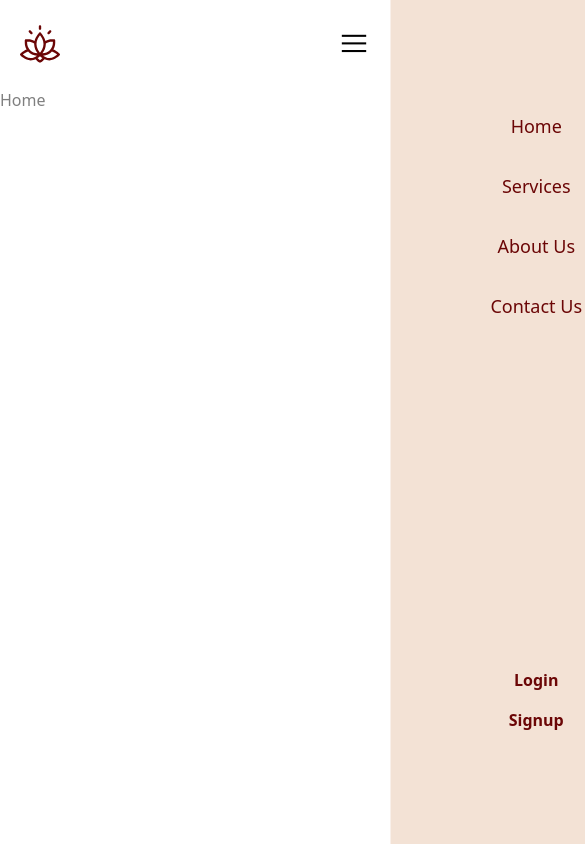
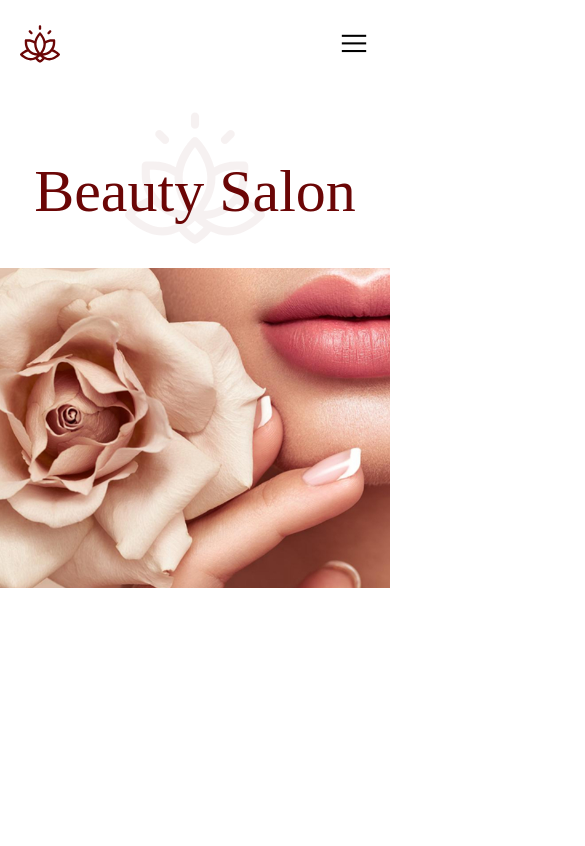
Before and after one commit to rajkishort596/Beauty-salon, a React (Vite) app in the folder client/: page / in a window 390 px wide. Shown: the top 846 px of the page, 585 px wide, since content can reach past the window. Built offline with nearby package versions, Linux system fonts and the light colour scheme; a web font is replaced by a local one.

Commit message:
Added Hero component with responsive design and background image

```diff
--- a/client/src/components/Container/Container.jsx
+++ b/client/src/components/Container/Container.jsx
@@ -1,6 +1,8 @@
 const Container = ({ children, className = "" }) => {
   return (
-    <div className={`max-w-[1400px] mx-auto ${className}`}>{children}</div>
+    <div className={`w-full overflow-x-hidden mx-auto ${className}`}>
+      {children}
+    </div>
   );
 };
 
--- a/client/src/components/Header/Header.jsx
+++ b/client/src/components/Header/Header.jsx
@@ -4,6 +4,7 @@ import images from "../../constants/images";
 
 const Header = ({ isAuthenticated = false }) => {
   const [isOpen, setIsOpen] = useState(false);
+
   const navLinks = [
     { name: "Home", path: "/" },
     { name: "Services", path: "/service" },
@@ -12,8 +13,8 @@ const Header = ({ isAuthenticated = false }) => {
   ];
 
   return (
-    <header>
-      <nav className="max-w-7xl mx-auto flex items-center justify-between py-6 px-5 md:px-18 md:py-8">
+    <header className="overflow-x-hidden">
+      <nav className="max-w-7xl mx-auto flex items-center justify-between py-6 px-5 md:px-18 md:py-8 ">
         {/* LOGO */}
         <div className="flex items-center cursor-pointer gap-4">
           <Link to="/">
@@ -87,13 +88,12 @@ const Header = ({ isAuthenticated = false }) => {
         </div>
       </nav>
       {/* MOBILE MENU */}
+      {isOpen && (
         <div
           className={`md:hidden px-4 py-8 w-3/4 bg-bg flex flex-col justify-between h-[100vh] absolute top-0 right-0
-                      transition-transform duration-300 ease-in-out
-                      ${isOpen ? "translate-x-0" : "translate-x-full"}
+                      transition-transform duration-300 ease-in-out z-40
                    `}
         >
-        {" "}
           <ul className="flex flex-col items-center gap-8 mt-20">
             {navLinks.map((link) => (
               <li key={link.name}>
@@ -132,6 +132,7 @@ const Header = ({ isAuthenticated = false }) => {
             )}
           </div>
         </div>
+      )}
     </header>
   );
 };
--- /dev/null
+++ b/client/src/components/Hero/Hero.jsx
@@ -0,0 +1,34 @@
+import React from "react";
+import images from "../../constants/images";
+
+const Hero = ({ HeadingText, HeroImg }) => {
+  return (
+    <div className="flex flex-col items-center text-center">
+      {/* Heading with lotus BG centered */}
+      <div className="relative pt-[58px] pb-8">
+        {/* Lotus BG behind H1 */}
+        <img
+          src={images.logo}
+          alt="Background Logo"
+          className="absolute top-1/2 left-1/2 -translate-x-1/2 -translate-y-1/2 opacity-5 pointer-events-none h-[140px] md:h-[256px] md:w-[256px] w-[140px] object-contain"
+        />
+
+        <h1 className="relative z-10 text-[clamp(60px,10vw,100px)] font-imperial text-primary">
+          {HeadingText}
+        </h1>
+      </div>
+
+      {/* Hero Image */}
+      <div className="w-full">
+        <img
+          src={HeroImg}
+          alt="Hero"
+          className="w-full object-cover
+                     h-[320px] sm:h-[350px] md:h-[450px] lg:h-[400px]"
+        />
+      </div>
+    </div>
+  );
+};
+
+export default Hero;
--- a/client/src/constants/images.js
+++ b/client/src/constants/images.js
@@ -1,6 +1,7 @@
 import Hambergur from "../assets/images/Hambergur.svg";
 import CloseIcon from "../assets/images/Close-Icon.svg";
 import AboutHeroImg from "../assets/images/About-Hero-Img.png";
+import ContactHeroImg from "../assets/images/Contact-Hero-Img.png";
 import BeyondStore from "../assets/images/Beyond-Store.svg";
 import BloomingBeauty from "../assets/images/Blooming-Beauty.svg";
 import BrandIcon from "../assets/images/Brand-Icon.png";
@@ -51,6 +52,7 @@ const images = {
   closeIcon: CloseIcon,
   lotusBg: LotusBg,
   aboutHeroImg: AboutHeroImg,
+  contactHeroImg: ContactHeroImg,
   beyondStore: BeyondStore,
   bloomingBeauty: BloomingBeauty,
   brandIcon: BrandIcon,
--- a/client/src/index.css
+++ b/client/src/index.css
@@ -11,7 +11,11 @@
   --font-abhaya: "Abhaya Libre", serif;
   --font-inter: "Inter", sans-serif;
 }
-
+html,
+body,
+#root {
+  overflow-x: hidden;
+}
 html {
   scroll-behavior: smooth;
 }
--- a/client/src/layouts/RootLayout.jsx
+++ b/client/src/layouts/RootLayout.jsx
@@ -8,7 +8,7 @@ const RootLayout = () => {
   return (
     <Container>
       <Header />
-      <main className="min-h-screen">
+      <main className="min-h-screen overflow-x-hidden">
         <Outlet />
       </main>
       <Footer />
--- a/client/src/pages/About/About.jsx
+++ b/client/src/pages/About/About.jsx
@@ -1,7 +1,13 @@
 import React from "react";
+import Hero from "../../components/Hero/Hero";
+import images from "../../constants/images";
 
 const About = () => {
-  return <div>About</div>;
+  return (
+    <div>
+      <Hero HeadingText="About Us" HeroImg={images.aboutHeroImg} />
+    </div>
+  );
 };
 
 export default About;
--- a/client/src/pages/Contact/Contact.jsx
+++ b/client/src/pages/Contact/Contact.jsx
@@ -1,7 +1,13 @@
 import React from "react";
+import Hero from "../../components/Hero/Hero";
+import images from "../../constants/images";
 
 const Contact = () => {
-  return <div>Contact</div>;
+  return (
+    <div>
+      <Hero HeadingText="Contact Us" HeroImg={images.contactHeroImg} />
+    </div>
+  );
 };
 
 export default Contact;
--- a/client/src/pages/Home/Home.jsx
+++ b/client/src/pages/Home/Home.jsx
@@ -1,7 +1,12 @@
 import React from "react";
 import images from "../../constants/images";
+import Hero from "../../components/Hero/Hero";
 const Home = () => {
-  return <div>Home</div>;
+  return (
+    <div>
+      <Hero HeadingText="Beauty Salon" HeroImg={images.heroImg} />
+    </div>
+  );
 };
 
 export default Home;
--- a/client/src/pages/Service/Service.jsx
+++ b/client/src/pages/Service/Service.jsx
@@ -1,7 +1,13 @@
 import React from "react";
+import images from "../../constants/images";
+import Hero from "../../components/Hero/Hero";
 
 const Service = () => {
-  return <div>Service</div>;
+  return (
+    <div>
+      <Hero HeadingText="Services" HeroImg={images.serviceHeroImg} />
+    </div>
+  );
 };
 
 export default Service;
```
Also changed, not shown: client/src/assets/images/Contact-Hero-Img.png (added). Lines whose indentation alone changed are shown as unchanged.
